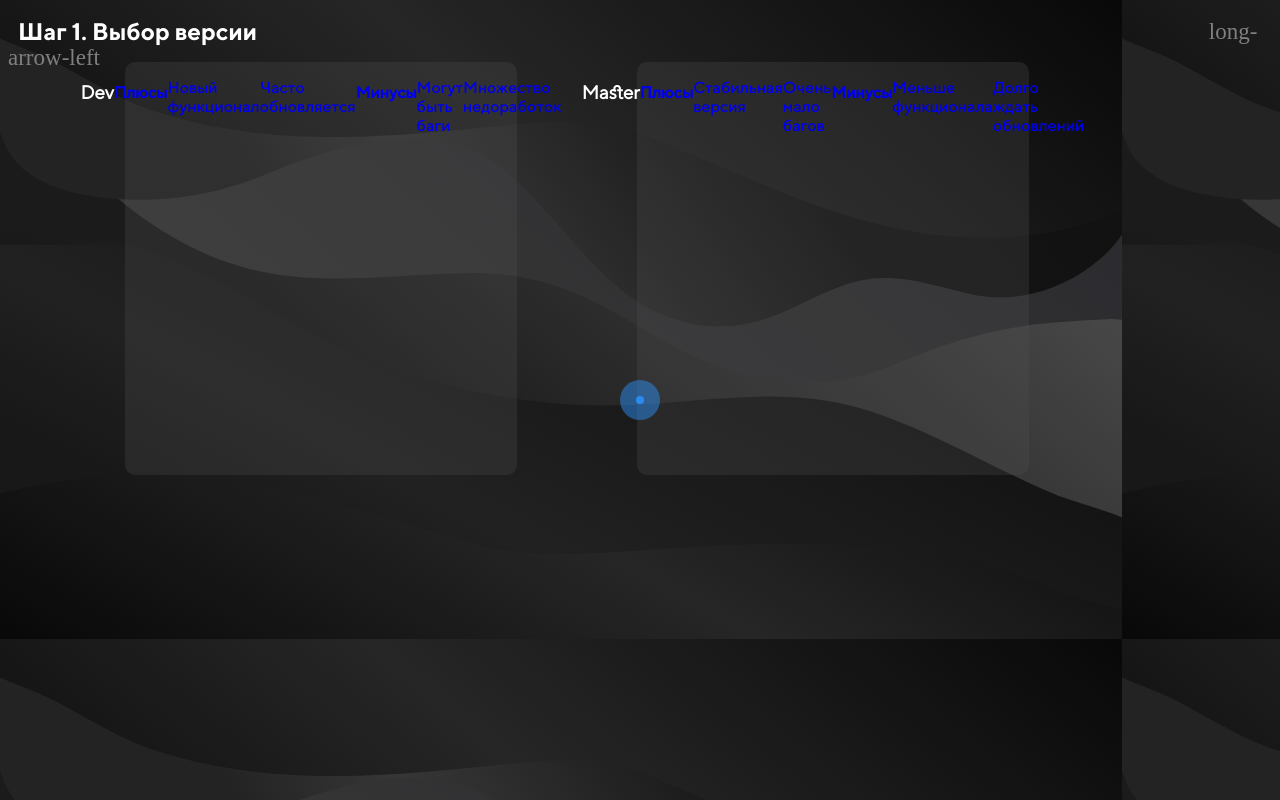
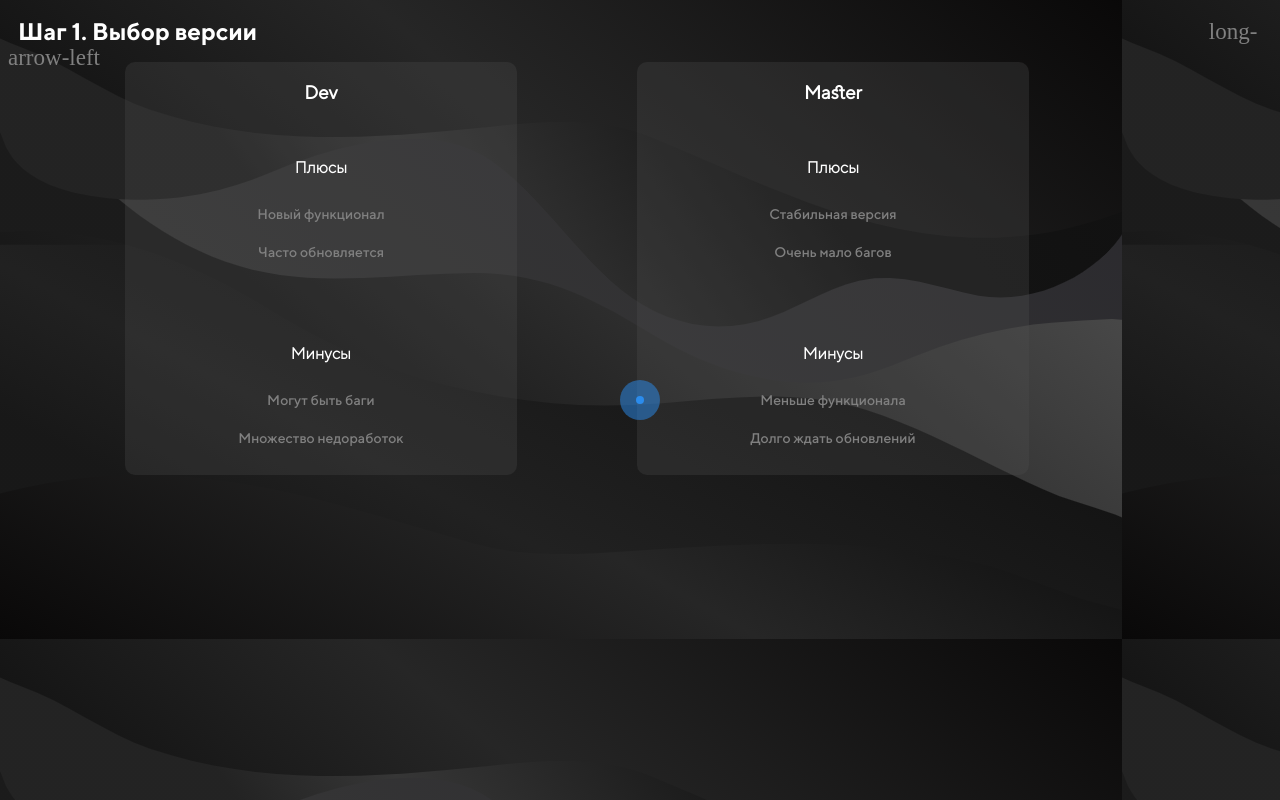
Before and after one commit to old21/Gravit_Installer, a website: page pages/version.html in a window 1280 px wide. Drawn offline with Linux system fonts and the light colour scheme; a web font is replaced by a local one.

Commit message:
Add files via upload

```diff
--- a/assets/style.css
+++ b/assets/style.css
@@ -96,13 +96,27 @@ body{
 	background-image: url('bg.png');
 
 }
+h4{
+	color:white;
+	font-family:TT-norms-light;
+}
 .box{
 	width: 31%;
     HEIGHT: 413px;
     margin-left: 117px;
-    display: inline-flex;
+    display: inline-grid;
 	justify-content: center;
 	transition: 0.5s;
+	text-align:center;
+}
+p{
+	color:gray;
+	font-size:14px;
+	margin-top: -7px;
+}
+.list{
+	position: relative;
+    bottom: 169px;
 }
 .box:hover{
 
```
